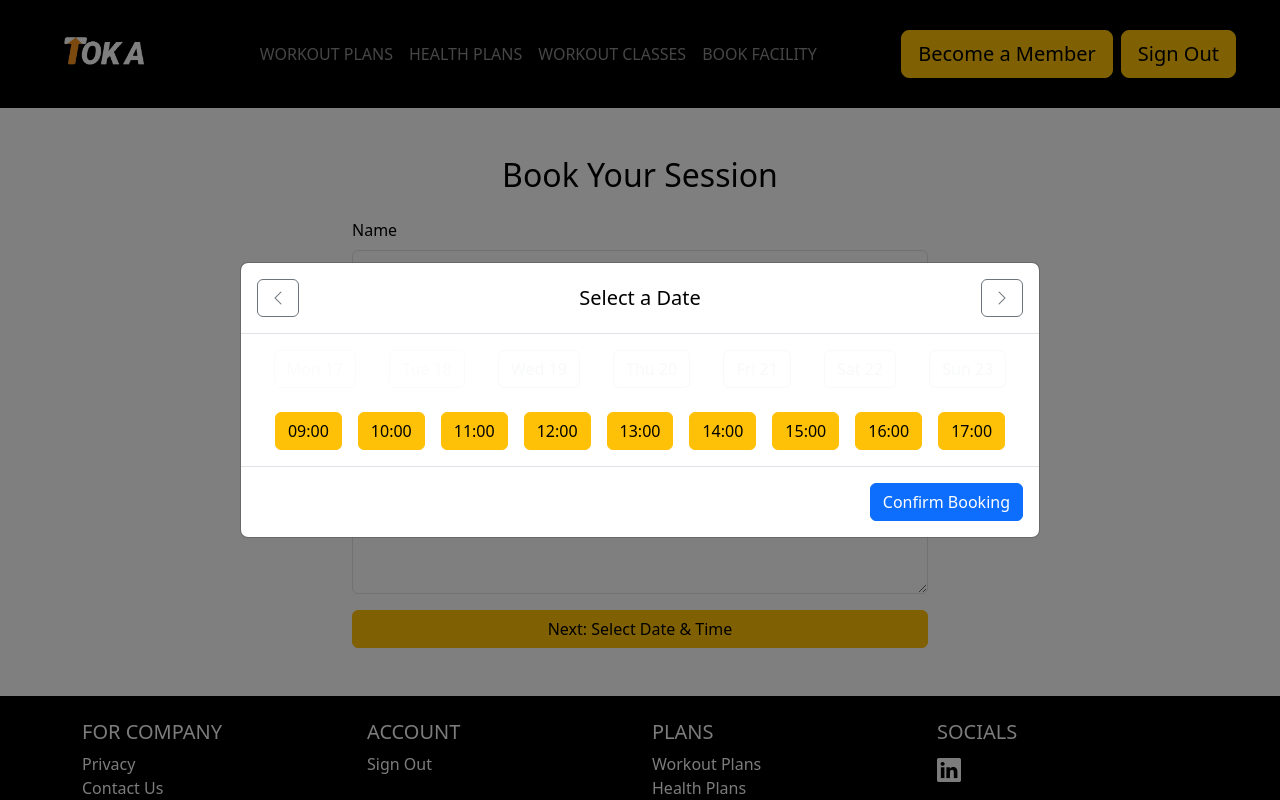
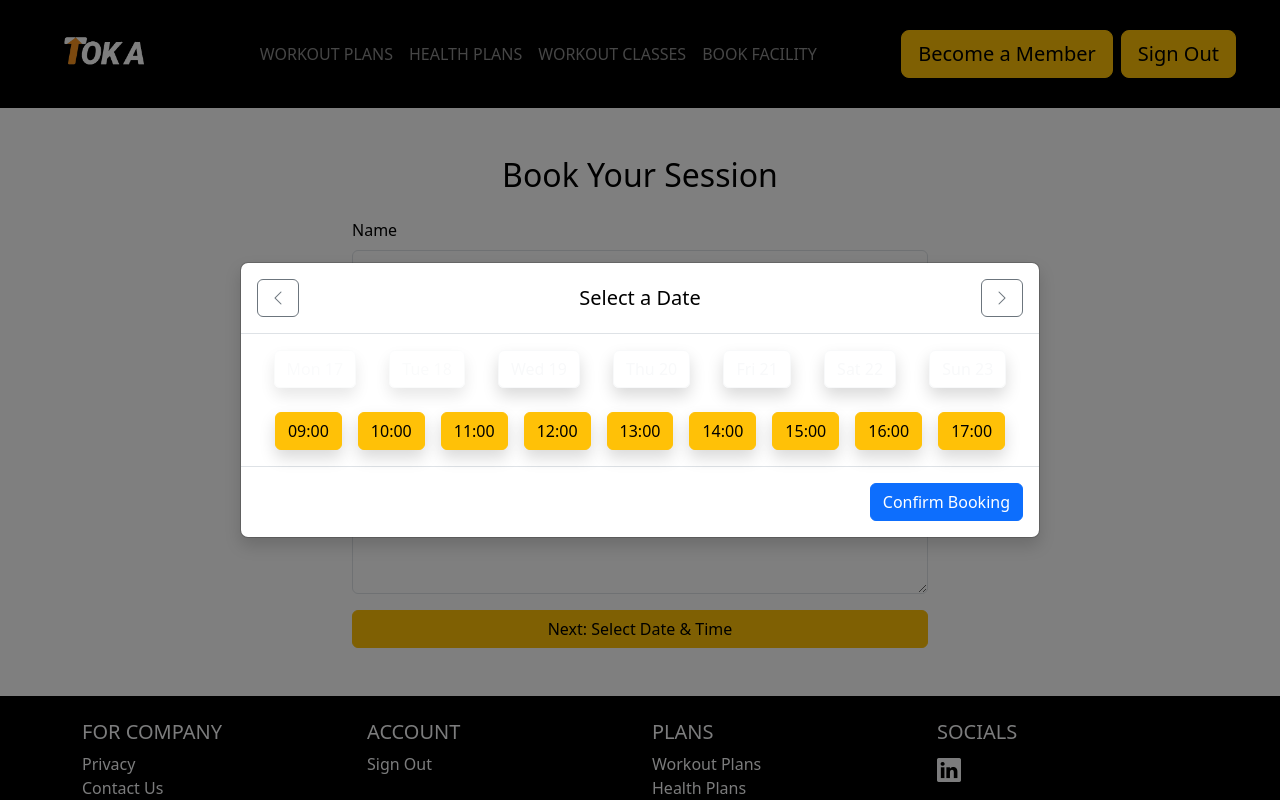
Before and after one commit to b0ssbota/toka3, a Django app: page /book/ in a window 1280 px wide, after a click on "Next: Select Date & Time". Run offline with Django 5.2, Linux system fonts and the light colour scheme; the visitor is signed in with stand-in values (Sample User, id 1); some libraries are stand-ins or nearby versions.

Commit message:
week colour

```diff
--- a/toka/templates/book_facility.html
+++ b/toka/templates/book_facility.html
@@ -47,7 +47,7 @@
 <!-- Booking Modal -->
 <div class="modal fade" id="bookingModal" tabindex="-1" aria-labelledby="bookingModalLabel" aria-hidden="true">
   <div class="modal-dialog modal-lg modal-dialog-centered">
-    <div class="modal-content">
+    <div class="modal-content shadow">
       <div class="modal-header">
         <!-- Week Navigation -->
         <button type="button" class="btn btn-outline-secondary" id="prevWeek">
@@ -61,24 +61,24 @@
       <div class="modal-body">
         <!-- Days of the Week Row -->
         <div class="d-flex justify-content-around mb-4" id="weekDays">
-          <!-- Buttons for days will be generated here -->
+          <!-- Day buttons will be generated dynamically -->
         </div>
         <!-- Available Time Slots -->
         <div class="d-flex flex-wrap justify-content-center gap-3" id="timeSlots">
-          <!-- Static time slot buttons (9AM to 5PM) -->
-          <button type="button" class="btn btn-warning">09:00</button>
-          <button type="button" class="btn btn-warning">10:00</button>
-          <button type="button" class="btn btn-warning">11:00</button>
-          <button type="button" class="btn btn-warning">12:00</button>
-          <button type="button" class="btn btn-warning">13:00</button>
-          <button type="button" class="btn btn-warning">14:00</button>
-          <button type="button" class="btn btn-warning">15:00</button>
-          <button type="button" class="btn btn-warning">16:00</button>
-          <button type="button" class="btn btn-warning">17:00</button>
+          <!-- Time slot buttons (9AM to 5PM) with shadows -->
+          <button type="button" class="btn btn-warning shadow">09:00</button>
+          <button type="button" class="btn btn-warning shadow">10:00</button>
+          <button type="button" class="btn btn-warning shadow">11:00</button>
+          <button type="button" class="btn btn-warning shadow">12:00</button>
+          <button type="button" class="btn btn-warning shadow">13:00</button>
+          <button type="button" class="btn btn-warning shadow">14:00</button>
+          <button type="button" class="btn btn-warning shadow">15:00</button>
+          <button type="button" class="btn btn-warning shadow">16:00</button>
+          <button type="button" class="btn btn-warning shadow">17:00</button>
         </div>
       </div>
       <div class="modal-footer">
-        <!-- Button to confirm booking selection -->
+        <!-- Confirm Booking Button -->
         <button type="button" class="btn btn-primary" id="confirmBooking">Confirm Booking</button>
       </div>
     </div>
@@ -88,10 +88,9 @@
 <!-- JavaScript -->
 <script>
   document.addEventListener("DOMContentLoaded", function() {
-    // weekOffset: 0 = current week, -1 = previous week, 1 = next week, etc.
-    let weekOffset = 0;
+    let weekOffset = 0; // 0 represents the current week
 
-    // Generate week days given the offset
+    // Function to generate the current week's day buttons
     function generateWeekDays(offset = 0) {
       const weekContainer = document.getElementById("weekDays");
       weekContainer.innerHTML = ""; // Clear previous content
@@ -103,7 +102,6 @@
       const monday = new Date(today);
       monday.setDate(today.getDate() + diffToMonday + (7 * offset));
 
-      // Generate buttons for each day of the week
       for (let i = 0; i < 7; i++) {
         const day = new Date(monday);
         day.setDate(monday.getDate() + i);
@@ -116,11 +114,11 @@
 
         const button = document.createElement("button");
         button.type = "button";
-        // Initially, use an outline style for unselected days
-        button.className = "btn btn-outline-light";
+        // Use Bootstrap outline light with a shadow for unselected days
+        button.className = "btn btn-outline-light shadow";
         button.textContent = formatted;
 
-        // Disable if day is in the past for the current week (only if offset==0)
+        // Disable if day is in the past (only for current week)
         const dayOnly = new Date(day.getFullYear(), day.getMonth(), day.getDate());
         const todayOnly = new Date(today.getFullYear(), today.getMonth(), today.getDate());
         if (offset === 0 && dayOnly < todayOnly) {
@@ -128,28 +126,32 @@
           button.classList.add("disabled");
         }
 
-        // Click event to select day
+        // Add click event to select day
         button.addEventListener("click", function() {
-          // Remove active state from all day buttons
           document.querySelectorAll("#weekDays button").forEach(btn => {
             btn.classList.remove("active");
             btn.classList.remove("btn-warning");
             btn.classList.add("btn-outline-light");
           });
-          // Mark the clicked button as active: swap style to filled button
+          // Mark the clicked button as active (filled style)
           button.classList.add("active");
           button.classList.remove("btn-outline-light");
           button.classList.add("btn-warning");
         });
+
         weekContainer.appendChild(button);
       }
     }
 
-    // Initialize the week days
+    // Initialize week days
     generateWeekDays(weekOffset);
 
-    // Next and Previous week buttons
+    // Next and Previous week navigation
     document.getElementById("prevWeek").addEventListener("click", function() {
+      // Prevent going to past weeks (offset less than 0)
+      if (weekOffset === 0) {
+        return;
+      }
       weekOffset--;
       generateWeekDays(weekOffset);
     });
@@ -159,16 +161,15 @@
       generateWeekDays(weekOffset);
     });
 
-    // Mark time slot buttons as active when clicked
+    // Time Slot Buttons Active State
     document.querySelectorAll("#timeSlots button").forEach(button => {
       button.addEventListener("click", function() {
         document.querySelectorAll("#timeSlots button").forEach(btn => btn.classList.remove("active"));
-        // For time slots, you may want to change background on active selection
         button.classList.add("active");
       });
     });
 
-    // When the user clicks "Confirm Booking"
+    // Confirm Booking Button functionality
     document.getElementById("confirmBooking").addEventListener("click", function() {
       const selectedDayBtn = document.querySelector("#weekDays button.active");
       const selectedTimeBtn = document.querySelector("#timeSlots button.active");
@@ -178,23 +179,20 @@
         return;
       }
 
-      // Here you would parse selectedDayBtn.textContent into a proper date.
-      // For demonstration purposes, we log the values.
       console.log("Selected day:", selectedDayBtn.textContent);
       console.log("Selected time:", selectedTimeBtn.textContent);
 
-      // Set hidden fields if necessary (not shown in this snippet)
-      // e.g., document.getElementById('id_date').value = computedDate;
-      // e.g., document.getElementById('id_time').value = selectedTimeBtn.textContent;
+      // Here, convert selectedDayBtn.textContent to a date if needed, then set hidden form fields
 
-      // Close the modal using Bootstrap 5 modal methods
+      // Close the modal
       var bookingModal = bootstrap.Modal.getInstance(document.getElementById('bookingModal'));
       bookingModal.hide();
 
-      // Optionally, submit the form automatically:
+      // Optionally, submit the form
       // document.getElementById('bookingForm').submit();
     });
   });
 </script>
 
+
 {% endblock %}
```
